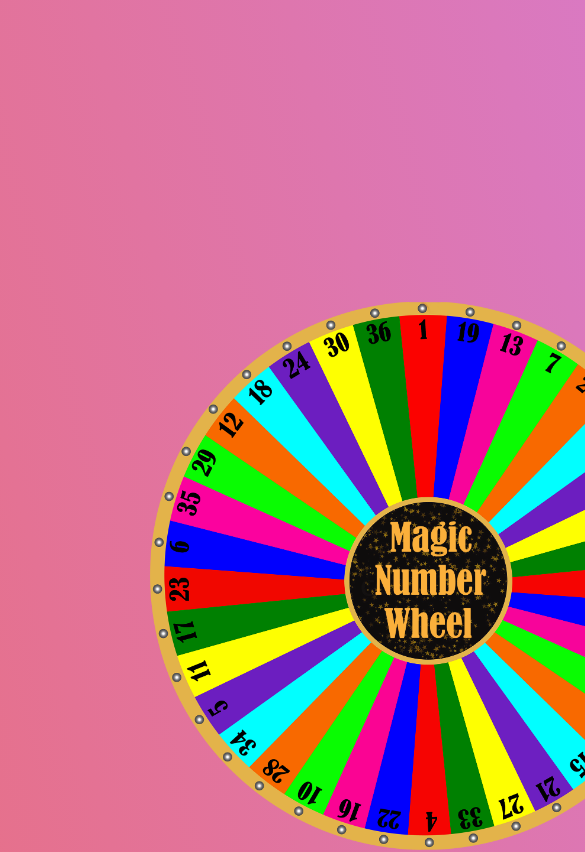
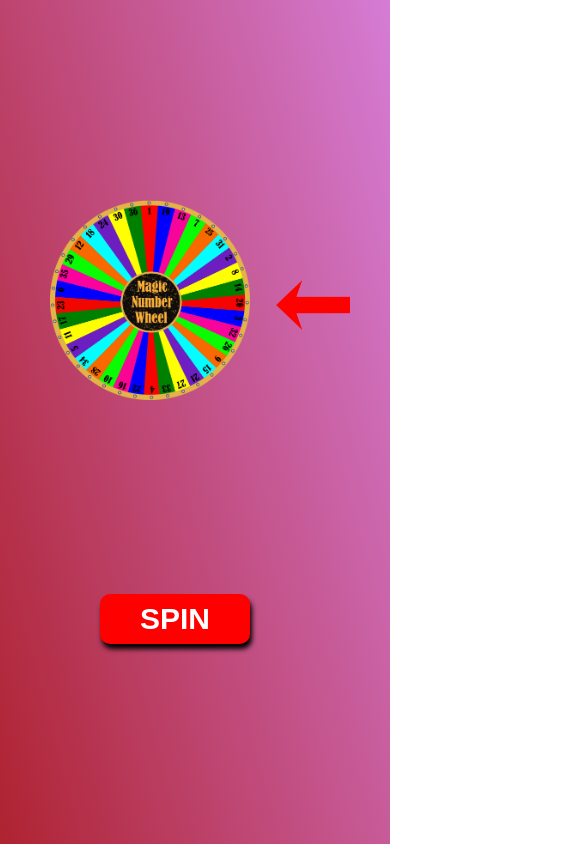
Before and after one commit to Srinivas-Tanniru/SPIN-WHEEL, a plain HTML site: page index.html in a window 390 px wide. Shown: the top 852 px of the page, 585 px wide, since content can reach past the window. Drawn offline with Linux system fonts and the light colour scheme.

Commit message:
first commit

```diff
--- a/index.html
+++ b/index.html
@@ -11,8 +11,8 @@
 
     <div id="container">
         <input type="button" value="SPIN" id="a" onclick="spin()">
-        <img src="./Assests/wheelpng.png" id="b">
-        <img src="./Assests/arrowpng.png" id="c">
+        <img src="./Assests/wheelpng.png" id="b" alt="sppin">
+        <img src="./Assests/arrowpng.png" id="c" atl="arrow">
 
         <h1 id="result"></h1>
 
@@ -21,8 +21,17 @@
    <script>
             function spin()
             {
-                var random=Math.floor(Math.random()*1000)
-                document.getElementById("b").style.rotate=random+"deg"
+                var random=Math.floor(Math.random()*1000);
+                console.log('random',random)
+                document.getElementById("b").style.transform="rotate("+random+"deg)"
+
+
+
+
+
+
+
+
             }
    </script>
 </body>
--- a/jackpot.css
+++ b/jackpot.css
@@ -3,22 +3,25 @@
     margin: 0px;
 
 }
-
        #container{
-                width: 100vw;
+                width: 100%;
                 height: 100vh;
                 background-image: linear-gradient(75deg,rgb(234, 110, 122),rgb(213, 124, 213));
                 position: relative;
 
 
+
           }
           #b{
             position: absolute;
+            position: fixed;
             width: 500px;
             height: 500px;
             left: 500px;
             top: 30px;
-            transition:  8s;
+      transition-timing-function: ease-out;
+            transition: 10s;
+
           }
           #a{
             position: absolute;
@@ -48,42 +51,42 @@
         @media only screen and (max-width:600px)
         {
           #container{
-            width: 228vw;
-            height: 228vh;
-            background-image: linear-gradient(75deg,rgb(234, 110, 122),rgb(213, 124, 213));
-            position: relative;
+            width: 100%;
+
+            background-image: linear-gradient(75deg,rgb(175, 35, 49),rgb(213, 124, 213));
+           position: relative;
         }
         #b{
           position: absolute;
-          width: 550px;
-          height: 550px;
-          left: 150px;
-          top: 300px;
-          transition:  8s;
+          width: 200px;
+          height: 200px;
+          left: 50px;
+          top: 200px;
+          transition:  10s;
         }
         #a{
           position: absolute;
-         width: 200px;
-         height: 100px;
+         width: 150px;
+         height: 50px;
           border: 10px;
           border-radius: 10px;
           box-shadow: 2px 5px 5px black;
           color: #ffff;
           background-color: red;
-         bottom: 650px;
-          left: 350px;
+         bottom: 200px;
+          left: 100px;
           font-weight: bold;
-          font-size: 40px;
+          font-size: 30px;
 
         }
         #c
         {
           position: fixed;
-         top: 550px;
+         top: 255px;
           right: 40px;
-           width: 120px;
-         height: 120px;
+           width: 100px;
+         height: 100px;
           position: absolute;
       }
 
-        }
+    }
```
Also changed, not shown: Assests/bulb.png (added).
